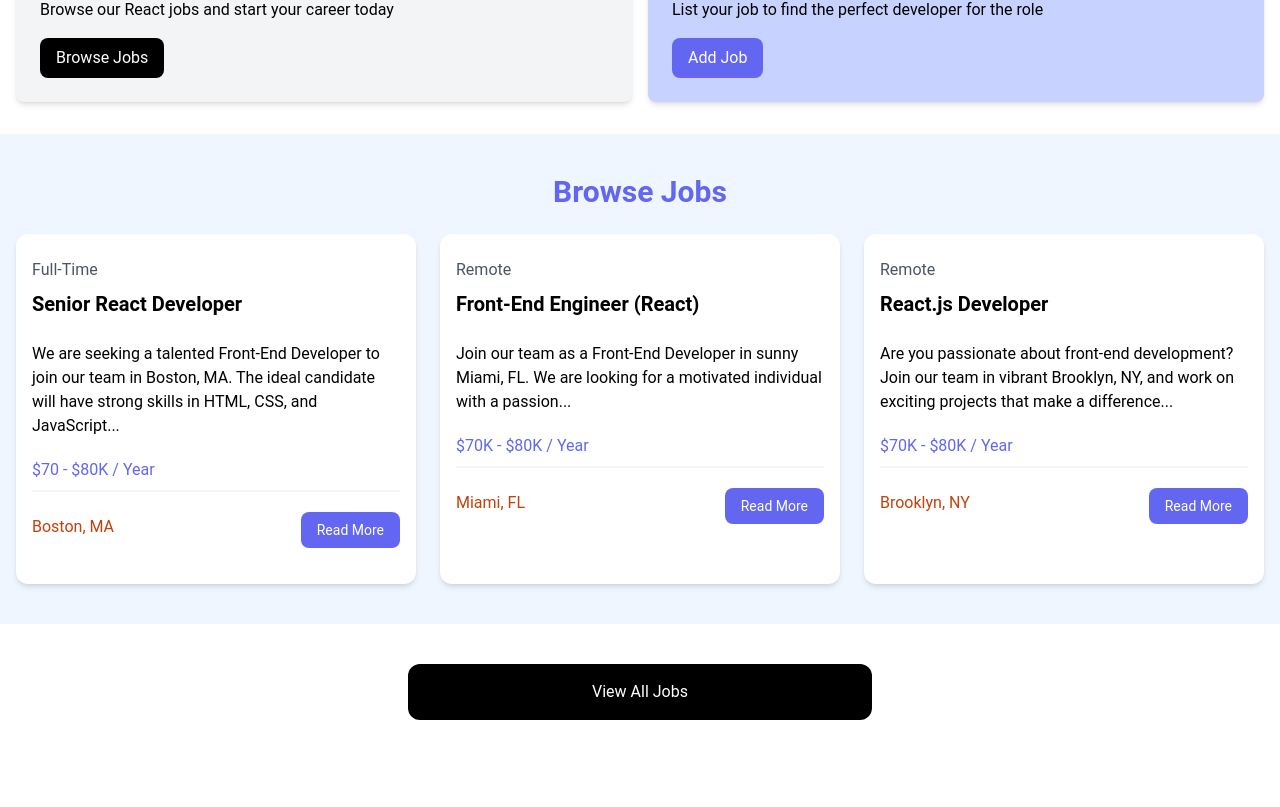
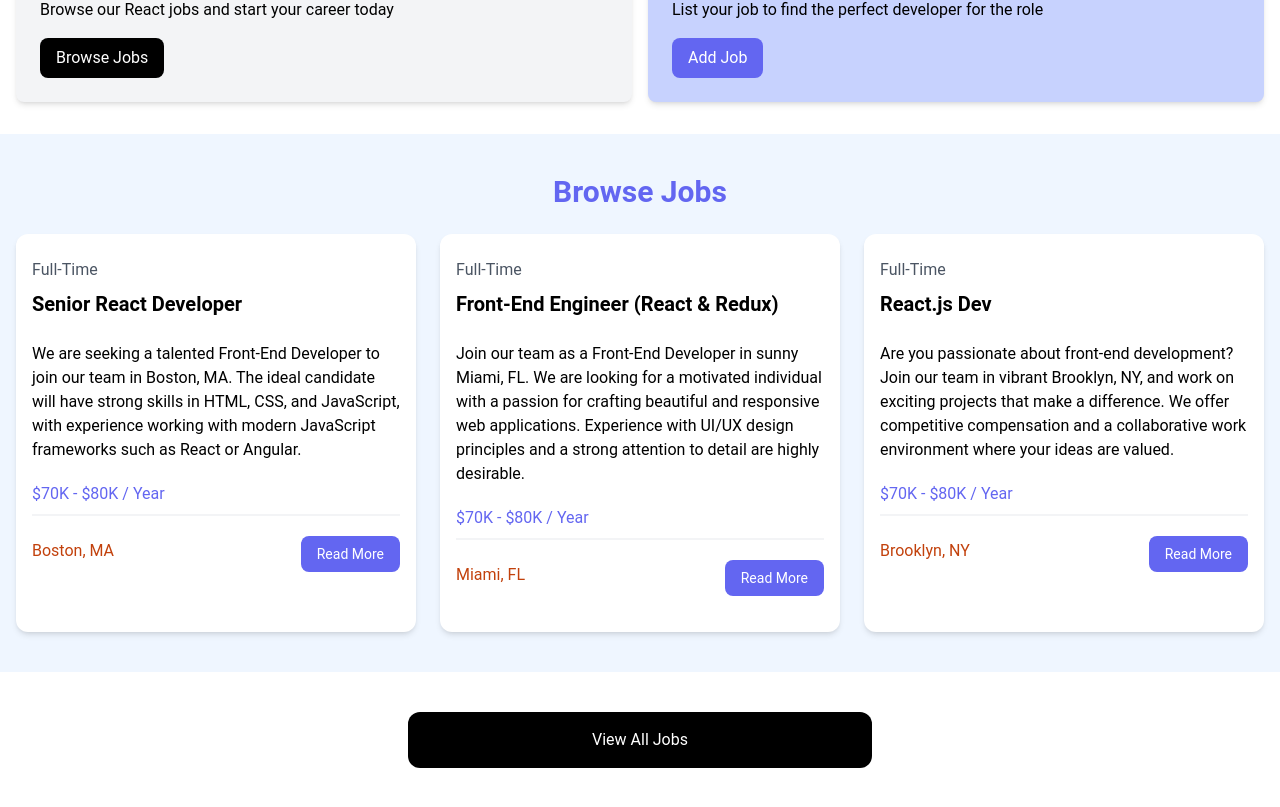
Before and after one commit to devjian1123/react-crash-2024, a React (Vite) app: page / in a window 1280 px wide. Shown: the part 475-1282 px from the top of the page. Before the commit the page ends 1235 px from the top, so only its background shows below. Built offline with nearby package versions, Linux system fonts and the light colour scheme.

Commit message:
add proptypes and JobListing to component

```diff
--- a/package.json
+++ b/package.json
@@ -13,6 +13,7 @@
     "deploy": "gh-pages -d dist"
   },
   "dependencies": {
+    "prop-types": "^15.8.1",
     "react": "^18.3.1",
     "react-dom": "^18.3.1"
   },
--- a/src/App.jsx
+++ b/src/App.jsx
@@ -1,120 +1,17 @@
 import Navbar from './components/Navbar'
 import Hero from './components/Hero'
 import HomeCards from './components/HomeCards'
+import JobListings from './components/JobListings'
+import ViewAllJobs from './components/ViewAllJobs'
 
 const App = () => {
   return (
     <>
       <Navbar />
-
       <Hero title="Test Title" subtitle="this is the subtitle" />
-
       <HomeCards />
-
-      <section className="bg-blue-50 px-4 py-10">
-        <div className="container-xl lg:container m-auto">
-          <h2 className="text-3xl font-bold text-indigo-500 mb-6 text-center">
-            Browse Jobs
-          </h2>
-          <div className="grid grid-cols-1 md:grid-cols-3 gap-6">
-            <div className="bg-white rounded-xl shadow-md relative">
-              <div className="p-4">
-                <div className="mb-6">
-                  <div className="text-gray-600 my-2">Full-Time</div>
-                  <h3 className="text-xl font-bold">Senior React Developer</h3>
-                </div>
-
-                <div className="mb-5">
-                  We are seeking a talented Front-End Developer to join our team in Boston, MA. The ideal candidate will have strong skills in HTML, CSS, and JavaScript...
-                </div>
-
-                <h3 className="text-indigo-500 mb-2">$70 - $80K / Year</h3>
-
-                <div className="border border-gray-100 mb-5"></div>
-
-                <div className="flex flex-col lg:flex-row justify-between mb-4">
-                  <div className="text-orange-700 mb-3">
-                    <i className="fa-solid fa-location-dot text-lg"></i>
-                    Boston, MA
-                  </div>
-                  <a
-                    href="job.html"
-                    className="h-[36px] bg-indigo-500 hover:bg-indigo-600 text-white px-4 py-2 rounded-lg text-center text-sm"
-                  >
-                    Read More
-                  </a>
-                </div>
-              </div>
-            </div>
-            <div className="bg-white rounded-xl shadow-md relative">
-              <div className="p-4">
-                <div className="mb-6">
-                  <div className="text-gray-600 my-2">Remote</div>
-                  <h3 className="text-xl font-bold">Front-End Engineer (React)</h3>
-                </div>
-
-                <div className="mb-5">
-                  Join our team as a Front-End Developer in sunny Miami, FL. We are looking for a motivated individual with a passion...
-                </div>
-
-                <h3 className="text-indigo-500 mb-2">$70K - $80K / Year</h3>
-
-                <div className="border border-gray-100 mb-5"></div>
-
-                <div className="flex flex-col lg:flex-row justify-between mb-4">
-                  <div className="text-orange-700 mb-3">
-                    <i className="fa-solid fa-location-dot text-lg"></i>
-                    Miami, FL
-                  </div>
-                  <a
-                    href="job.html"
-                    className="h-[36px] bg-indigo-500 hover:bg-indigo-600 text-white px-4 py-2 rounded-lg text-center text-sm"
-                  >
-                    Read More
-                  </a>
-                </div>
-              </div>
-            </div>
-            <div className="bg-white rounded-xl shadow-md relative">
-              <div className="p-4">
-                <div className="mb-6">
-                  <div className="text-gray-600 my-2">Remote</div>
-                  <h3 className="text-xl font-bold">React.js Developer</h3>
-                </div>
-
-                <div className="mb-5">
-                  Are you passionate about front-end development? Join our team in vibrant Brooklyn, NY, and work on exciting projects that make a difference...
-                </div>
-
-                <h3 className="text-indigo-500 mb-2">$70K - $80K / Year</h3>
-
-                <div className="border border-gray-100 mb-5"></div>
-
-                <div className="flex flex-col lg:flex-row justify-between mb-4">
-                  <div className="text-orange-700 mb-3">
-                    <i className="fa-solid fa-location-dot text-lg"></i>
-                    Brooklyn, NY
-                  </div>
-                  <a
-                    href="job.html"
-                    className="h-[36px] bg-indigo-500 hover:bg-indigo-600 text-white px-4 py-2 rounded-lg text-center text-sm"
-                  >
-                    Read More
-                  </a>
-                </div>
-              </div>
-            </div>
-          </div>
-        </div>
-      </section>
-
-      <section className="m-auto max-w-lg my-10 px-6">
-        <a
-          href="jobs.html"
-          className="block bg-black text-white text-center py-4 px-6 rounded-xl hover:bg-gray-700"
-        >View All Jobs</a
-        >
-      </section>
+      <JobListings />
+      <ViewAllJobs />
     </>
   )
 }
--- /dev/null
+++ b/src/components/JobListing.jsx
@@ -0,0 +1,48 @@
+import PropTypes from 'prop-types';
+
+const JobListing = ({ job }) => {
+  return (
+    <div className="bg-white rounded-xl shadow-md relative">
+      <div className="p-4">
+        <div className="mb-6">
+          <div className="text-gray-600 my-2">{job.type}</div>
+          <h3 className="text-xl font-bold">{job.title}</h3>
+        </div>
+
+        <div className="mb-5">
+          {job.description}
+        </div>
+
+        <h3 className="text-indigo-500 mb-2">{job.salary} / Year</h3>
+
+        <div className="border border-gray-100 mb-5"></div>
+
+        <div className="flex flex-col lg:flex-row justify-between mb-4">
+          <div className="text-orange-700 mb-3">
+            <i className="fa-solid fa-location-dot text-lg"></i>
+            {job.location}
+          </div>
+          <a
+            href={`/job/${job.id}`}
+            className="h-[36px] bg-indigo-500 hover:bg-indigo-600 text-white px-4 py-2 rounded-lg text-center text-sm"
+          >
+            Read More
+          </a>
+        </div>
+      </div>
+    </div>
+  )
+}
+
+JobListing.propTypes = {
+  job: PropTypes.shape({
+    type: PropTypes.string.isRequired,
+    title: PropTypes.string.isRequired,
+    description: PropTypes.string.isRequired,
+    salary: PropTypes.string.isRequired,
+    location: PropTypes.string.isRequired,
+    id: PropTypes.string.isRequired
+  }).isRequired,
+}
+
+export default JobListing
--- /dev/null
+++ b/src/components/JobListings.jsx
@@ -0,0 +1,25 @@
+import jobs from '../jobs.json'
+import JobListing from './JobListing'
+
+const JobListings = () => {
+  console.log(jobs)
+
+  const recentJobs = jobs.slice(0, 3);
+
+  return (
+    <section className="bg-blue-50 px-4 py-10">
+      <div className="container-xl lg:container m-auto">
+        <h2 className="text-3xl font-bold text-indigo-500 mb-6 text-center">
+          Browse Jobs
+        </h2>
+        <div className="grid grid-cols-1 md:grid-cols-3 gap-6">
+          {recentJobs.map((job) => (
+            <JobListing key={job.id} job={job} />
+          ))}
+        </div>
+      </div>
+    </section>
+  )
+}
+
+export default JobListings
--- /dev/null
+++ b/src/components/ViewAllJobs.jsx
@@ -0,0 +1,12 @@
+const ViewAllJobs = () => {
+  return (
+    <section className="m-auto max-w-lg my-10 px-6">
+      <a
+        href="/jobs"
+        className="block bg-black text-white text-center py-4 px-6 rounded-xl hover:bg-gray-700"
+      >View All Jobs</a>
+    </section>
+  )
+}
+
+export default ViewAllJobs
```
Also changed, not shown: 1 other file (tests, documents, lock files or other folders).
